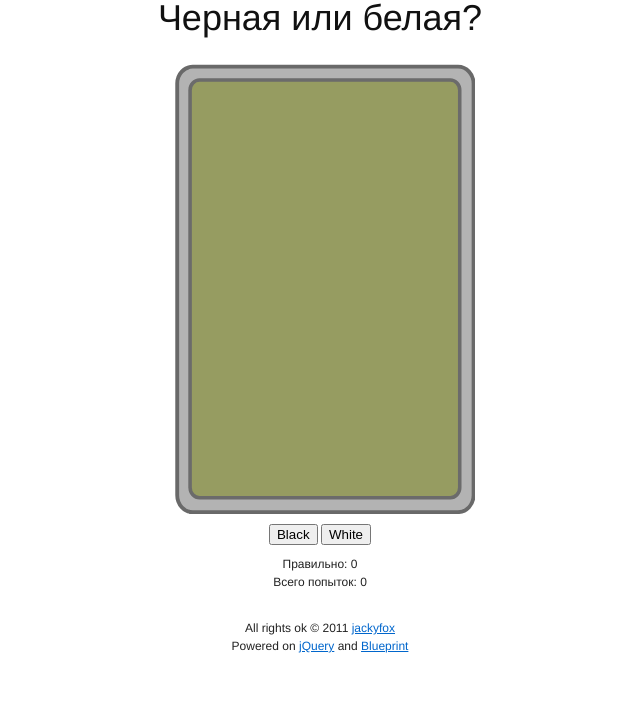
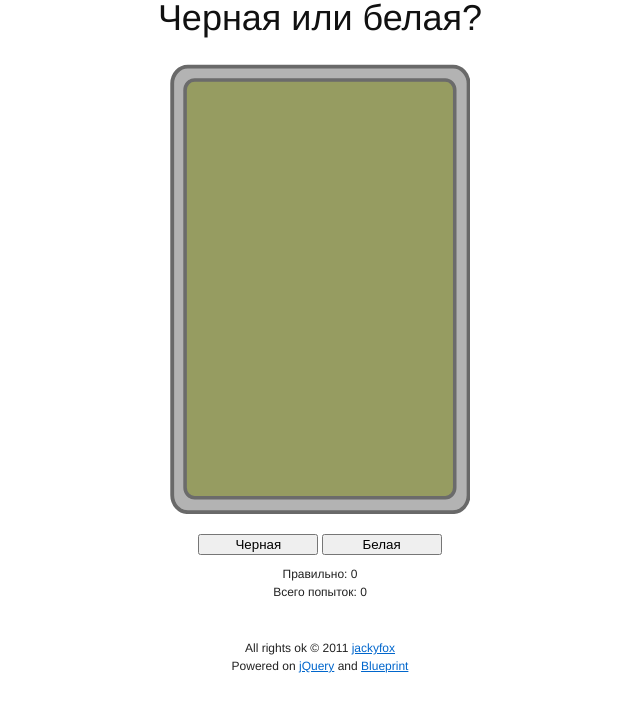
Before and after one commit to jackyfox/bw-guess, a PHP site: page / in a window 1280 px wide. Shown: the top 712 px of the page, without its empty margins (320-960 px from the left). Run offline with PHP 8.4, Linux system fonts and the light colour scheme.

Commit message:
Some minor styling

```diff
--- a/css/screen.css
+++ b/css/screen.css
@@ -263,3 +263,8 @@ hr.space {background:#fff;color:#fff;visibility:hidden;}
 .clearfix:after, .container:after {content:"\0020";display:block;height:0;clear:both;visibility:hidden;overflow:hidden;}
 .clearfix, .container {display:block;}
 .clear {clear:both;}
+
+
+div.buttons button {
+    width: 120px;
+}
--- a/index.html
+++ b/index.html
@@ -19,14 +19,14 @@
   	</div>
 
   	<div class="span-8 prepend-8 append-8">
-  		<div class="card" style="padding: 10px">
+  		<div class="card" style="padding: 10px 0 20px 0">
   			<img alt="Card" src="images/card_back.svg" width="300">
   		</div>
   		<div class="buttons">
-  			<button name="black">Black</button>
-  			<button name="white">White</button>
+  			<button name="black">Черная</button>
+  			<button name="white">Белая</button>
   		</div>
-  		<div class="stat" style="padding: 10px">
+  		<div class="stat" style="padding: 10px 0 20px 0">
   			<p>Правильно: <span id="right">0</span> <br />
   			Всего попыток: <span id="total">0</span></p>
   		</div>
```
